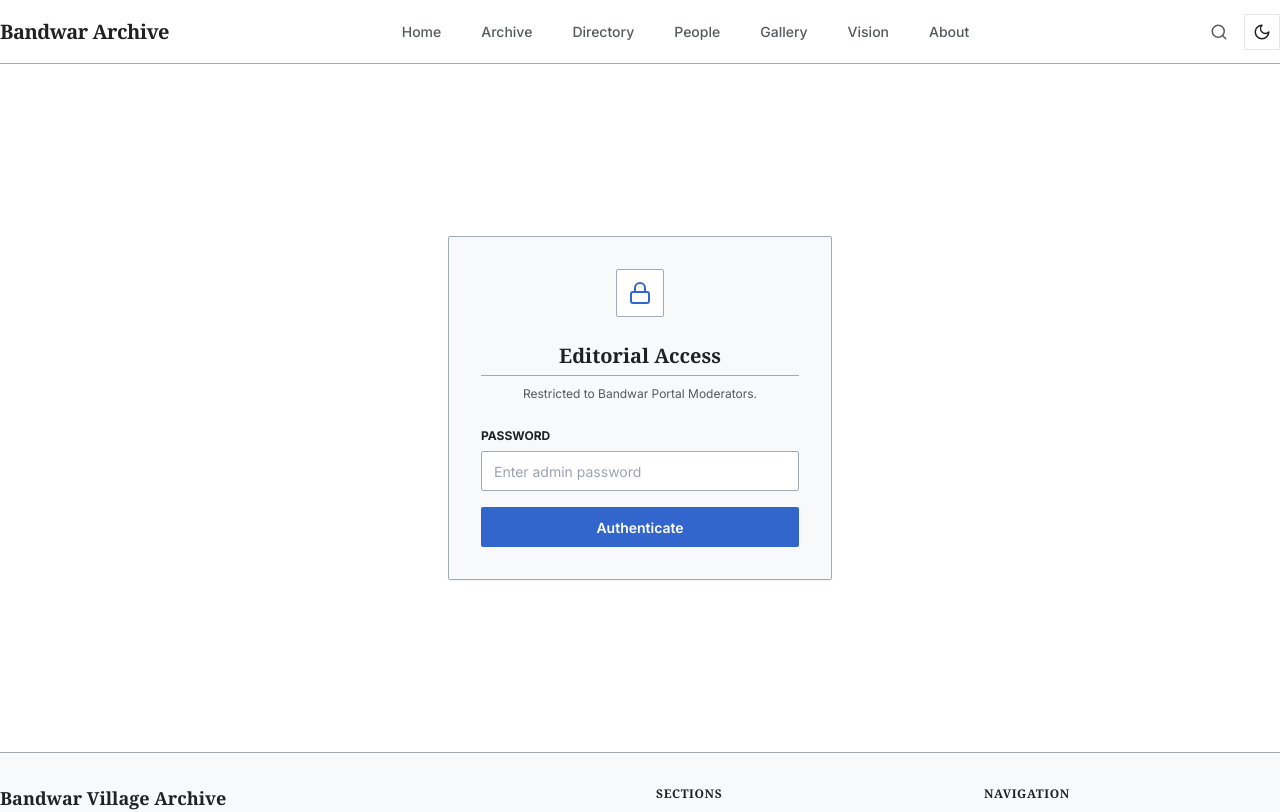
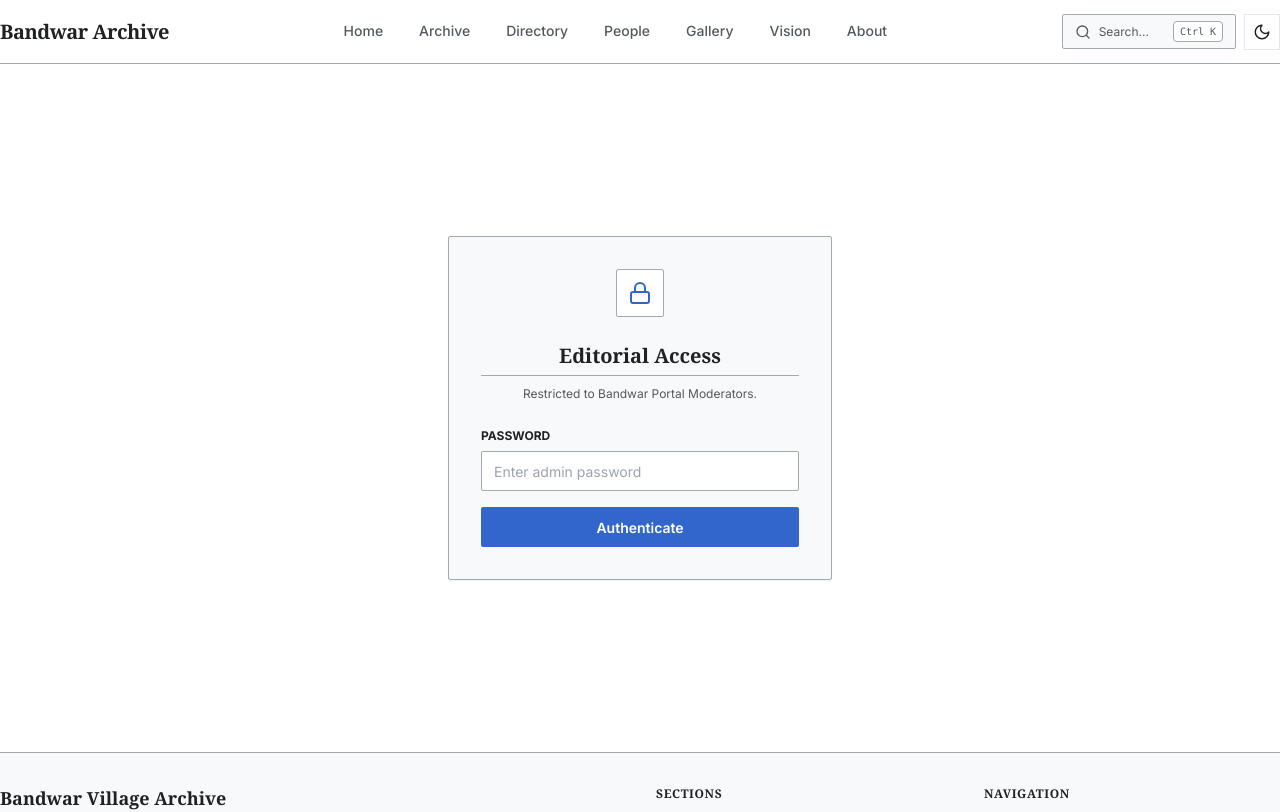
Before and after one commit to ravirajhere/Bandwar, a Next.js app: page /admin in a window 1280 px wide. Shown: the top 812 px of the page. Built offline with nearby package versions, Linux system fonts and the light colour scheme.

Commit message:
Update Header.tsx

```diff
--- a/src/components/layout/Header.tsx
+++ b/src/components/layout/Header.tsx
@@ -5,11 +5,11 @@ import Link from "next/link";
 import { usePathname } from "next/navigation";
 import { Menu, X, Search } from "lucide-react";
 import { ThemeToggle } from "./ThemeToggle";
-import { SearchModal } from "./SearchModal"; // Ensure path is correct
+import { SearchModal } from "./SearchModal";
 import { SearchItem } from "@/lib/search-data";
 
 interface HeaderProps {
-  searchIndex?: SearchItem[]; // Optional for now, but good for SearchModal
+  searchIndex?: SearchItem[];
 }
 
 export function Header({ searchIndex = [] }: HeaderProps) {
@@ -17,7 +17,7 @@ export function Header({ searchIndex = [] }: HeaderProps) {
   const [isSearchOpen, setIsSearchOpen] = useState(false);
   const pathname = usePathname();
 
-  // Complete Navigation List (From your master.json architecture)
+  // Core Navigation Links
   const navLinks = [
     { label: "Home", href: "/" },
     { label: "Archive", href: "/section" },
@@ -47,21 +47,22 @@ export function Header({ searchIndex = [] }: HeaderProps) {
 
   return (
     <>
-      <header className="sticky top-0 z-50 bg-canvas/90 backdrop-blur-md border-b border-divider h-14 md:h-16 3xl:h-20 transition-all duration-200">
+      {/* 🏛️ Header Shell (Solid, Sticky, Flat) */}
+      <header className="sticky top-0 z-50 bg-canvas border-b border-divider h-16 3xl:h-20 transition-colors duration-200">
         <div className="container mx-auto h-full flex items-center justify-between px-4 md:px-0">
 
-          {/* 1. Logo & Branding */}
+          {/* Logo */}
           <Link
             href="/"
-            className="font-serif text-lg md:text-xl 3xl:text-2xl font-bold text-ink tracking-tight hover:no-underline focus-visible:outline-none focus-visible:ring-2 focus-visible:ring-accent rounded-sm"
+            className="font-serif text-xl 3xl:text-2xl font-bold text-ink tracking-tight hover:opacity-80 transition-opacity focus-visible:outline-none focus-visible:ring-2 focus-visible:ring-accent rounded-sm"
           >
             Bandwar Archive
           </Link>
 
-          {/* 2. Desktop Navigation */}
-          <nav className="hidden lg:flex items-center h-full gap-1 xl:gap-2" aria-label="Main Navigation">
+          {/* 💻 Desktop Navigation (GitHub Style Active States) */}
+          <nav className="hidden lg:flex items-center h-full gap-1" aria-label="Main Navigation">
             {navLinks.map((item) => {
-              // Check for exact match or sub-path (e.g., /section/history)
+              // Check exact match or sub-path (e.g., /section/history)
               const isActive = pathname === item.href || (item.href !== "/" && pathname.startsWith(item.href));
 
               return (
@@ -69,10 +70,10 @@ export function Header({ searchIndex = [] }: HeaderProps) {
                   key={item.href}
                   href={item.href}
                   aria-current={isActive ? "page" : undefined}
-                  className={`h-full flex items-center px-3 xl:px-4 text-sm 3xl:text-base transition-colors focus-visible:outline-none focus-visible:ring-2 focus-visible:ring-inset focus-visible:ring-accent ${
+                  className={`h-full flex items-center px-4 text-sm 3xl:text-base transition-colors border-b-2 focus-visible:outline-none focus-visible:ring-2 focus-visible:ring-inset focus-visible:ring-accent ${
                     isActive
-                      ? "text-ink font-semibold border-b-2 border-accent"
-                      : "text-ink-muted hover:text-ink font-medium hover:bg-surface"
+                      ? "text-ink font-semibold border-accent bg-canvas/50"
+                      : "text-ink-muted hover:text-ink font-medium border-transparent hover:border-divider hover:bg-surface/50"
                   }`}
                 >
                   {item.label}
@@ -81,41 +82,48 @@ export function Header({ searchIndex = [] }: HeaderProps) {
             })}
           </nav>
 
-          {/* 3. Right Actions (Search, Theme, Mobile Menu) */}
-          <div className="flex items-center gap-1 sm:gap-2">
+          {/* 🛠️ Right Actions (Search, Theme, Mobile Menu) */}
+          <div className="flex items-center gap-2">
 
-            {/* Search Button */}
+            {/* Search Button (Wikipedia/Stripe style box) */}
             <button
               onClick={() => setIsSearchOpen(true)}
-              className="p-2 text-ink-muted hover:text-ink hover:bg-surface rounded-sm transition-colors focus-visible:outline-none focus-visible:ring-2 focus-visible:ring-accent"
+              className="hidden md:flex items-center gap-2 px-3 py-1.5 text-sm text-ink-muted border border-divider bg-surface hover:bg-canvas rounded-sm transition-colors focus-visible:outline-none focus-visible:ring-2 focus-visible:ring-accent"
               aria-label="Search Archive (Ctrl+K)"
             >
-              <Search size={18} className="3xl:w-6 3xl:h-6" />
+              <Search size={16} />
+              <span className="text-xs pr-4">Search...</span>
+              <kbd className="bg-canvas border border-divider px-1.5 py-0.5 rounded text-[10px] font-mono text-ink-muted">Ctrl K</kbd>
             </button>
 
-            {/* Theme Toggle */}
+            {/* Mobile Search Icon */}
+            <button
+              onClick={() => setIsSearchOpen(true)}
+              className="md:hidden p-2 text-ink-muted hover:text-ink hover:bg-surface rounded-sm transition-colors focus-visible:outline-none focus-visible:ring-2 focus-visible:ring-accent"
+              aria-label="Search Archive"
+            >
+              <Search size={20} />
+            </button>
+
             <ThemeToggle />
 
-            {/* Mobile Menu Button */}
+            {/* Mobile Menu Toggle */}
             <button
               className="lg:hidden p-2 text-ink-muted hover:text-ink hover:bg-surface rounded-sm transition-colors focus-visible:outline-none focus-visible:ring-2 focus-visible:ring-accent"
               onClick={() => setIsOpen(!isOpen)}
               aria-expanded={isOpen}
               aria-label={isOpen ? "Close menu" : "Open menu"}
             >
-              {isOpen ? <X size={20} /> : <Menu size={20} />}
+              {isOpen ? <X size={24} /> : <Menu size={24} />}
             </button>
           </div>
         </div>
       </header>
 
-      {/* 4. Mobile Menu Overlay (Smooth Transition) */}
-      <div
-        className={`lg:hidden fixed inset-x-0 top-14 md:top-16 3xl:top-20 z-40 bg-canvas border-b border-divider shadow-lg transition-all duration-300 ease-in-out origin-top ${
-          isOpen ? "scale-y-100 opacity-100 visible" : "scale-y-0 opacity-0 invisible"
-        }`}
-      >
-        <nav className="flex flex-col h-[calc(100vh-4rem)] overflow-y-auto" aria-label="Mobile Navigation">
+      {/* 📱 Mobile Menu (Solid Overlay, No Flashy Animation) */}
+      {isOpen && (
+        <div className="lg:hidden fixed inset-x-0 top-16 3xl:top-20 bottom-0 z-40 bg-canvas overflow-y-auto border-t border-divider shadow-sm">
+          <nav className="flex flex-col" aria-label="Mobile Navigation">
             {navLinks.map((item) => {
               const isActive = pathname === item.href || (item.href !== "/" && pathname.startsWith(item.href));
 
@@ -125,7 +133,9 @@ export function Header({ searchIndex = [] }: HeaderProps) {
                   href={item.href}
                   aria-current={isActive ? "page" : undefined}
                   className={`px-6 py-4 text-base font-medium border-b border-divider transition-colors focus-visible:outline-none focus-visible:bg-surface ${
-                  isActive ? "text-accent bg-surface border-l-4 border-l-accent" : "text-ink-muted hover:text-ink hover:bg-surface border-l-4 border-l-transparent"
+                    isActive
+                      ? "text-accent bg-surface border-l-4 border-l-accent"
+                      : "text-ink hover:bg-surface border-l-4 border-l-transparent"
                   }`}
                 >
                   {item.label}
@@ -134,8 +144,9 @@ export function Header({ searchIndex = [] }: HeaderProps) {
             })}
           </nav>
         </div>
+      )}
 
-      {/* 5. Search Modal Integration */}
+      {/* Search Modal */}
       {isSearchOpen && (
         <SearchModal
           isOpen={isSearchOpen}
```
Lines whose indentation alone changed are shown as unchanged.
